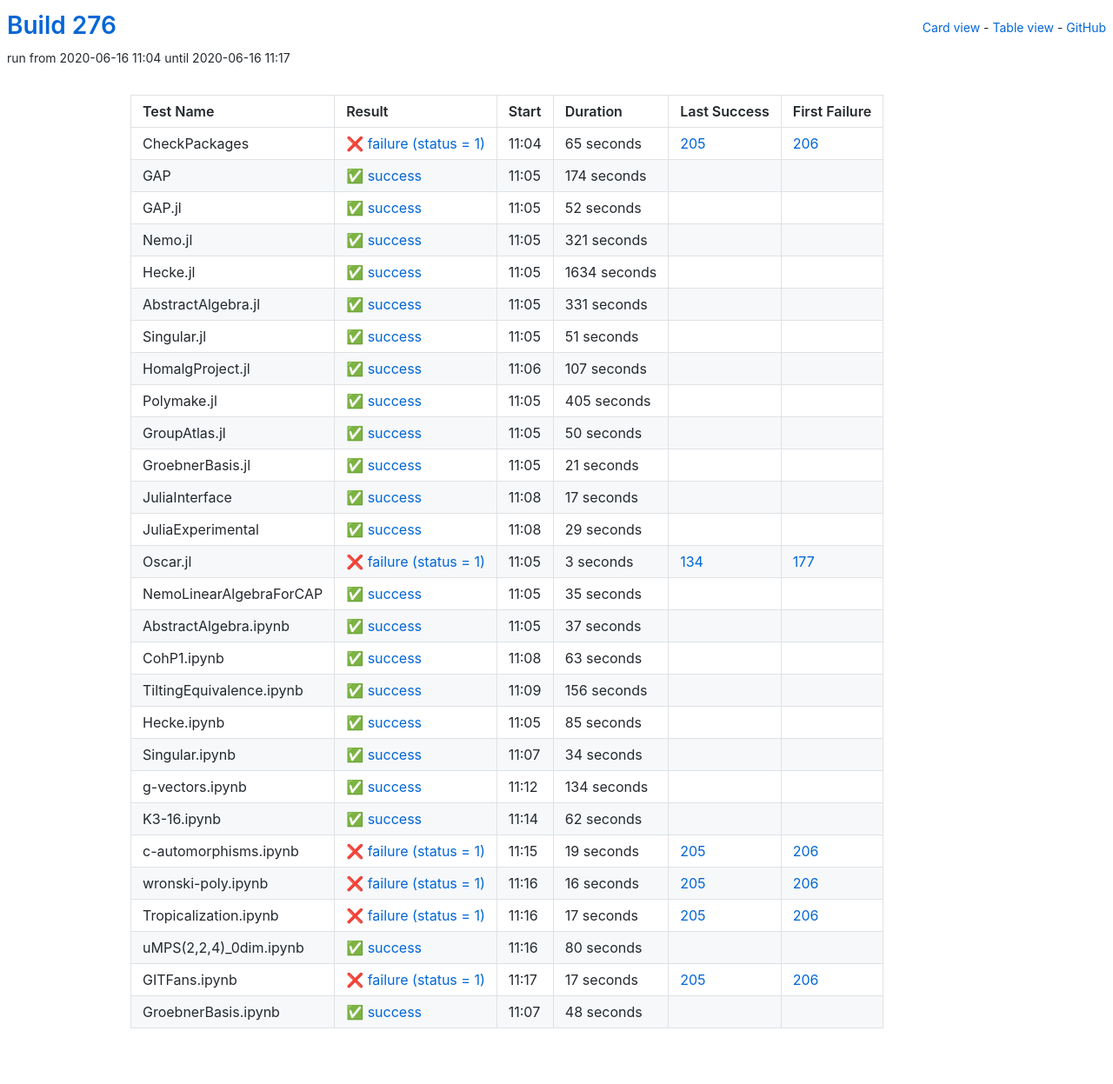
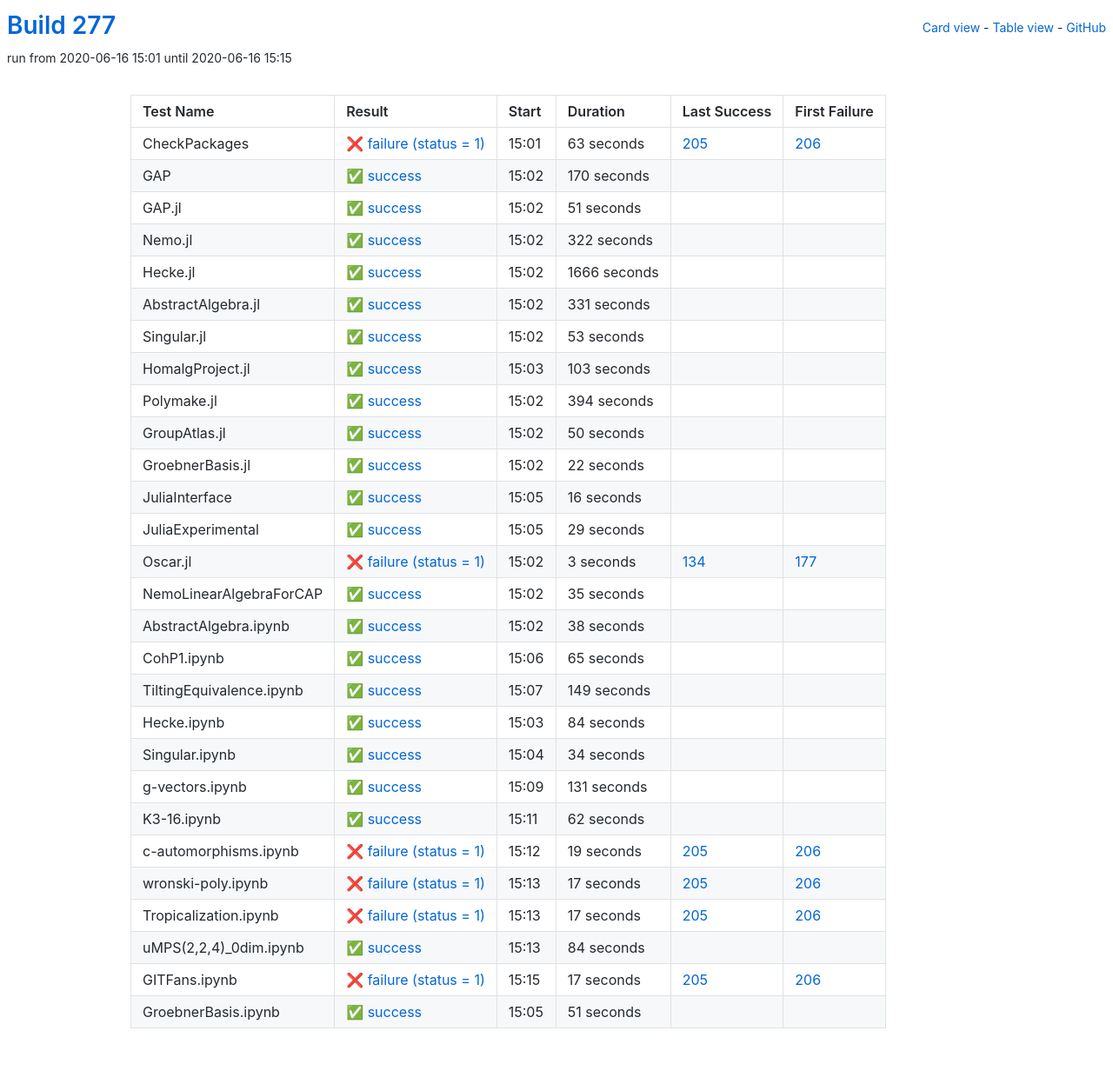
Before and after one commit to oscar-system/oscar-ci-status-stable, a Jekyll site: the page built from table.html, in a window 1280 px wide. Shown: the whole page at 87% size. Built offline with Jekyll 4.4.1, drawn with Linux system fonts in a browser that asks for light colours.

Commit message:
Build #277

```diff
--- a/_data/ci.yml
+++ b/_data/ci.yml
@@ -1,6 +1,6 @@
 ---
-build: 276
-build_url: https://oscarci.mathematik.uni-kl.de/job/oscar-stable/276/
+build: 277
+build_url: https://oscarci.mathematik.uni-kl.de/job/oscar-stable/277/
 job: oscar-stable
 organization: oscar-system
 repo: oscar-ci-status-stable
@@ -8,68 +8,68 @@ repourl: https://github.com/oscar-system/oscar-ci-status-stable
 tests:
 - name: CheckPackages
   id: checkpackages
-  log: https://oscarci.mathematik.uni-kl.de/job/oscar-stable/276/artifact/logs/build-276/CheckPackages.log
-  start: 2020-06-16 11:04
+  log: https://oscarci.mathematik.uni-kl.de/job/oscar-stable/277/artifact/logs/build-277/CheckPackages.log
+  start: 2020-06-16 15:01
   success: false
   exitcode: 1
   status: failure
-  duration: 65
+  duration: 63
   last_success: 205
   last_success_url: https://oscarci.mathematik.uni-kl.de/job/oscar-stable/205/
   first_failure: 206
   first_failure_url: https://oscarci.mathematik.uni-kl.de/job/oscar-stable/206/
 - name: GAP
   id: gap
-  log: https://oscarci.mathematik.uni-kl.de/job/oscar-stable/276/artifact/logs/build-276/GAP.log
-  start: 2020-06-16 11:05
+  log: https://oscarci.mathematik.uni-kl.de/job/oscar-stable/277/artifact/logs/build-277/GAP.log
+  start: 2020-06-16 15:02
   success: true
   exitcode: 0
   status: success
-  duration: 174
+  duration: 170
   last_success: false
   last_success_url:
   first_failure: false
   first_failure_url:
 - name: GAP.jl
   id: gap-jl
-  log: https://oscarci.mathematik.uni-kl.de/job/oscar-stable/276/artifact/logs/build-276/GAP.jl.log
-  start: 2020-06-16 11:05
+  log: https://oscarci.mathematik.uni-kl.de/job/oscar-stable/277/artifact/logs/build-277/GAP.jl.log
+  start: 2020-06-16 15:02
   success: true
   exitcode: 0
   status: success
-  duration: 52
+  duration: 51
   last_success: false
   last_success_url:
   first_failure: false
   first_failure_url:
 - name: Nemo.jl
   id: nemo-jl
-  log: https://oscarci.mathematik.uni-kl.de/job/oscar-stable/276/artifact/logs/build-276/Nemo.jl.log
-  start: 2020-06-16 11:05
+  log: https://oscarci.mathematik.uni-kl.de/job/oscar-stable/277/artifact/logs/build-277/Nemo.jl.log
+  start: 2020-06-16 15:02
   success: true
   exitcode: 0
   status: success
-  duration: 321
+  duration: 322
   last_success: false
   last_success_url:
   first_failure: false
   first_failure_url:
 - name: Hecke.jl
   id: hecke-jl
-  log: https://oscarci.mathematik.uni-kl.de/job/oscar-stable/276/artifact/logs/build-276/Hecke.jl.log
-  start: 2020-06-16 11:05
+  log: https://oscarci.mathematik.uni-kl.de/job/oscar-stable/277/artifact/logs/build-277/Hecke.jl.log
+  start: 2020-06-16 15:02
   success: true
   exitcode: 0
   status: success
-  duration: 1634
+  duration: 1666
   last_success: false
   last_success_url:
   first_failure: false
   first_failure_url:
 - name: AbstractAlgebra.jl
   id: abstractalgebra-jl
-  log: https://oscarci.mathematik.uni-kl.de/job/oscar-stable/276/artifact/logs/build-276/AbstractAlgebra.jl.log
-  start: 2020-06-16 11:05
+  log: https://oscarci.mathematik.uni-kl.de/job/oscar-stable/277/artifact/logs/build-277/AbstractAlgebra.jl.log
+  start: 2020-06-16 15:02
   success: true
   exitcode: 0
   status: success
@@ -80,44 +80,44 @@ tests:
   first_failure_url:
 - name: Singular.jl
   id: singular-jl
-  log: https://oscarci.mathematik.uni-kl.de/job/oscar-stable/276/artifact/logs/build-276/Singular.jl.log
-  start: 2020-06-16 11:05
+  log: https://oscarci.mathematik.uni-kl.de/job/oscar-stable/277/artifact/logs/build-277/Singular.jl.log
+  start: 2020-06-16 15:02
   success: true
   exitcode: 0
   status: success
-  duration: 51
+  duration: 53
   last_success: false
   last_success_url:
   first_failure: false
   first_failure_url:
 - name: HomalgProject.jl
   id: homalgproject-jl
-  log: https://oscarci.mathematik.uni-kl.de/job/oscar-stable/276/artifact/logs/build-276/HomalgProject.jl.log
-  start: 2020-06-16 11:06
+  log: https://oscarci.mathematik.uni-kl.de/job/oscar-stable/277/artifact/logs/build-277/HomalgProject.jl.log
+  start: 2020-06-16 15:03
   success: true
   exitcode: 0
   status: success
-  duration: 107
+  duration: 103
   last_success: false
   last_success_url:
   first_failure: false
   first_failure_url:
 - name: Polymake.jl
   id: polymake-jl
-  log: https://oscarci.mathematik.uni-kl.de/job/oscar-stable/276/artifact/logs/build-276/Polymake.jl.log
-  start: 2020-06-16 11:05
+  log: https://oscarci.mathematik.uni-kl.de/job/oscar-stable/277/artifact/logs/build-277/Polymake.jl.log
+  start: 2020-06-16 15:02
   success: true
   exitcode: 0
   status: success
-  duration: 405
+  duration: 394
   last_success: false
   last_success_url:
   first_failure: false
   first_failure_url:
 - name: GroupAtlas.jl
   id: groupatlas-jl
-  log: https://oscarci.mathematik.uni-kl.de/job/oscar-stable/276/artifact/logs/build-276/GroupAtlas.jl.log
-  start: 2020-06-16 11:05
+  log: https://oscarci.mathematik.uni-kl.de/job/oscar-stable/277/artifact/logs/build-277/GroupAtlas.jl.log
+  start: 2020-06-16 15:02
   success: true
   exitcode: 0
   status: success
@@ -128,32 +128,32 @@ tests:
   first_failure_url:
 - name: GroebnerBasis.jl
   id: groebnerbasis-jl
-  log: https://oscarci.mathematik.uni-kl.de/job/oscar-stable/276/artifact/logs/build-276/GroebnerBasis.jl.log
-  start: 2020-06-16 11:05
+  log: https://oscarci.mathematik.uni-kl.de/job/oscar-stable/277/artifact/logs/build-277/GroebnerBasis.jl.log
+  start: 2020-06-16 15:02
   success: true
   exitcode: 0
   status: success
-  duration: 21
+  duration: 22
   last_success: false
   last_success_url:
   first_failure: false
   first_failure_url:
 - name: JuliaInterface
   id: juliainterface
-  log: https://oscarci.mathematik.uni-kl.de/job/oscar-stable/276/artifact/logs/build-276/JuliaInterface.log
-  start: 2020-06-16 11:08
+  log: https://oscarci.mathematik.uni-kl.de/job/oscar-stable/277/artifact/logs/build-277/JuliaInterface.log
+  start: 2020-06-16 15:05
   success: true
   exitcode: 0
   status: success
-  duration: 17
+  duration: 16
   last_success: false
   last_success_url:
   first_failure: false
   first_failure_url:
 - name: JuliaExperimental
   id: juliaexperimental
-  log: https://oscarci.mathematik.uni-kl.de/job/oscar-stable/276/artifact/logs/build-276/JuliaExperimental.log
-  start: 2020-06-16 11:08
+  log: https://oscarci.mathematik.uni-kl.de/job/oscar-stable/277/artifact/logs/build-277/JuliaExperimental.log
+  start: 2020-06-16 15:05
   success: true
   exitcode: 0
   status: success
@@ -164,8 +164,8 @@ tests:
   first_failure_url:
 - name: Oscar.jl
   id: oscar-jl
-  log: https://oscarci.mathematik.uni-kl.de/job/oscar-stable/276/artifact/logs/build-276/Oscar.jl.log
-  start: 2020-06-16 11:05
+  log: https://oscarci.mathematik.uni-kl.de/job/oscar-stable/277/artifact/logs/build-277/Oscar.jl.log
+  start: 2020-06-16 15:02
   success: false
   exitcode: 1
   status: failure
@@ -176,8 +176,8 @@ tests:
   first_failure_url: https://oscarci.mathematik.uni-kl.de/job/oscar-stable/177/
 - name: NemoLinearAlgebraForCAP
   id: nemolinearalgebraforcap
-  log: https://oscarci.mathematik.uni-kl.de/job/oscar-stable/276/artifact/logs/build-276/NemoLinearAlgebraForCAP.log
-  start: 2020-06-16 11:05
+  log: https://oscarci.mathematik.uni-kl.de/job/oscar-stable/277/artifact/logs/build-277/NemoLinearAlgebraForCAP.log
+  start: 2020-06-16 15:02
   success: true
   exitcode: 0
   status: success
@@ -188,56 +188,56 @@ tests:
   first_failure_url:
 - name: AbstractAlgebra.ipynb
   id: abstractalgebra-ipynb
-  log: https://oscarci.mathematik.uni-kl.de/job/oscar-stable/276/artifact/logs/build-276/AbstractAlgebra.ipynb.log
-  start: 2020-06-16 11:05
+  log: https://oscarci.mathematik.uni-kl.de/job/oscar-stable/277/artifact/logs/build-277/AbstractAlgebra.ipynb.log
+  start: 2020-06-16 15:02
   success: true
   exitcode: 0
   status: success
-  duration: 37
+  duration: 38
   last_success: false
   last_success_url:
   first_failure: false
   first_failure_url:
 - name: CohP1.ipynb
   id: cohp1-ipynb
-  log: https://oscarci.mathematik.uni-kl.de/job/oscar-stable/276/artifact/logs/build-276/CohP1.ipynb.log
-  start: 2020-06-16 11:08
+  log: https://oscarci.mathematik.uni-kl.de/job/oscar-stable/277/artifact/logs/build-277/CohP1.ipynb.log
+  start: 2020-06-16 15:06
   success: true
   exitcode: 0
   status: success
-  duration: 63
+  duration: 65
   last_success: false
   last_success_url:
   first_failure: false
   first_failure_url:
 - name: TiltingEquivalence.ipynb
   id: tiltingequivalence-ipynb
-  log: https://oscarci.mathematik.uni-kl.de/job/oscar-stable/276/artifact/logs/build-276/TiltingEquivalence.ipynb.log
-  start: 2020-06-16 11:09
+  log: https://oscarci.mathematik.uni-kl.de/job/oscar-stable/277/artifact/logs/build-277/TiltingEquivalence.ipynb.log
+  start: 2020-06-16 15:07
   success: true
   exitcode: 0
   status: success
-  duration: 156
+  duration: 149
   last_success: false
   last_success_url:
   first_failure: false
   first_failure_url:
 - name: Hecke.ipynb
   id: hecke-ipynb
-  log: https://oscarci.mathematik.uni-kl.de/job/oscar-stable/276/artifact/logs/build-276/Hecke.ipynb.log
-  start: 2020-06-16 11:05
+  log: https://oscarci.mathematik.uni-kl.de/job/oscar-stable/277/artifact/logs/build-277/Hecke.ipynb.log
+  start: 2020-06-16 15:03
   success: true
   exitcode: 0
   status: success
-  duration: 85
+  duration: 84
   last_success: false
   last_success_url:
   first_failure: false
   first_failure_url:
 - name: Singular.ipynb
   id: singular-ipynb
-  log: https://oscarci.mathematik.uni-kl.de/job/oscar-stable/276/artifact/logs/build-276/Singular.ipynb.log
-  start: 2020-06-16 11:07
+  log: https://oscarci.mathematik.uni-kl.de/job/oscar-stable/277/artifact/logs/build-277/Singular.ipynb.log
+  start: 2020-06-16 15:04
   success: true
   exitcode: 0
   status: success
@@ -248,20 +248,20 @@ tests:
   first_failure_url:
 - name: g-vectors.ipynb
   id: g-vectors-ipynb
-  log: https://oscarci.mathematik.uni-kl.de/job/oscar-stable/276/artifact/logs/build-276/g-vectors.ipynb.log
-  start: 2020-06-16 11:12
+  log: https://oscarci.mathematik.uni-kl.de/job/oscar-stable/277/artifact/logs/build-277/g-vectors.ipynb.log
+  start: 2020-06-16 15:09
   success: true
   exitcode: 0
   status: success
-  duration: 134
+  duration: 131
   last_success: false
   last_success_url:
   first_failure: false
   first_failure_url:
 - name: K3-16.ipynb
   id: k3-16-ipynb
-  log: https://oscarci.mathematik.uni-kl.de/job/oscar-stable/276/artifact/logs/build-276/K3-16.ipynb.log
-  start: 2020-06-16 11:14
+  log: https://oscarci.mathematik.uni-kl.de/job/oscar-stable/277/artifact/logs/build-277/K3-16.ipynb.log
+  start: 2020-06-16 15:11
   success: true
   exitcode: 0
   status: success
@@ -272,8 +272,8 @@ tests:
   first_failure_url:
 - name: c-automorphisms.ipynb
   id: c-automorphisms-ipynb
-  log: https://oscarci.mathematik.uni-kl.de/job/oscar-stable/276/artifact/logs/build-276/c-automorphisms.ipynb.log
-  start: 2020-06-16 11:15
+  log: https://oscarci.mathematik.uni-kl.de/job/oscar-stable/277/artifact/logs/build-277/c-automorphisms.ipynb.log
+  start: 2020-06-16 15:12
   success: false
   exitcode: 1
   status: failure
@@ -284,20 +284,20 @@ tests:
   first_failure_url: https://oscarci.mathematik.uni-kl.de/job/oscar-stable/206/
 - name: wronski-poly.ipynb
   id: wronski-poly-ipynb
-  log: https://oscarci.mathematik.uni-kl.de/job/oscar-stable/276/artifact/logs/build-276/wronski-poly.ipynb.log
-  start: 2020-06-16 11:16
+  log: https://oscarci.mathematik.uni-kl.de/job/oscar-stable/277/artifact/logs/build-277/wronski-poly.ipynb.log
+  start: 2020-06-16 15:13
   success: false
   exitcode: 1
   status: failure
-  duration: 16
+  duration: 17
   last_success: 205
   last_success_url: https://oscarci.mathematik.uni-kl.de/job/oscar-stable/205/
   first_failure: 206
   first_failure_url: https://oscarci.mathematik.uni-kl.de/job/oscar-stable/206/
 - name: Tropicalization.ipynb
   id: tropicalization-ipynb
-  log: https://oscarci.mathematik.uni-kl.de/job/oscar-stable/276/artifact/logs/build-276/Tropicalization.ipynb.log
-  start: 2020-06-16 11:16
+  log: https://oscarci.mathematik.uni-kl.de/job/oscar-stable/277/artifact/logs/build-277/Tropicalization.ipynb.log
+  start: 2020-06-16 15:13
   success: false
   exitcode: 1
   status: failure
@@ -308,20 +308,20 @@ tests:
   first_failure_url: https://oscarci.mathematik.uni-kl.de/job/oscar-stable/206/
 - name: uMPS(2,2,4)_0dim.ipynb
   id: umps-2-2-4-0dim-ipynb
-  log: https://oscarci.mathematik.uni-kl.de/job/oscar-stable/276/artifact/logs/build-276/uMPS-2-2-4-_0dim.ipynb.log
-  start: 2020-06-16 11:16
+  log: https://oscarci.mathematik.uni-kl.de/job/oscar-stable/277/artifact/logs/build-277/uMPS-2-2-4-_0dim.ipynb.log
+  start: 2020-06-16 15:13
   success: true
   exitcode: 0
   status: success
-  duration: 80
+  duration: 84
   last_success: false
   last_success_url:
   first_failure: false
   first_failure_url:
 - name: GITFans.ipynb
   id: gitfans-ipynb
-  log: https://oscarci.mathematik.uni-kl.de/job/oscar-stable/276/artifact/logs/build-276/GITFans.ipynb.log
-  start: 2020-06-16 11:17
+  log: https://oscarci.mathematik.uni-kl.de/job/oscar-stable/277/artifact/logs/build-277/GITFans.ipynb.log
+  start: 2020-06-16 15:15
   success: false
   exitcode: 1
   status: failure
@@ -332,12 +332,12 @@ tests:
   first_failure_url: https://oscarci.mathematik.uni-kl.de/job/oscar-stable/206/
 - name: GroebnerBasis.ipynb
   id: groebnerbasis-ipynb
-  log: https://oscarci.mathematik.uni-kl.de/job/oscar-stable/276/artifact/logs/build-276/GroebnerBasis.ipynb.log
-  start: 2020-06-16 11:07
+  log: https://oscarci.mathematik.uni-kl.de/job/oscar-stable/277/artifact/logs/build-277/GroebnerBasis.ipynb.log
+  start: 2020-06-16 15:05
   success: true
   exitcode: 0
   status: success
-  duration: 48
+  duration: 51
   last_success: false
   last_success_url:
   first_failure: false
```
Also changed, not shown: README.md.
